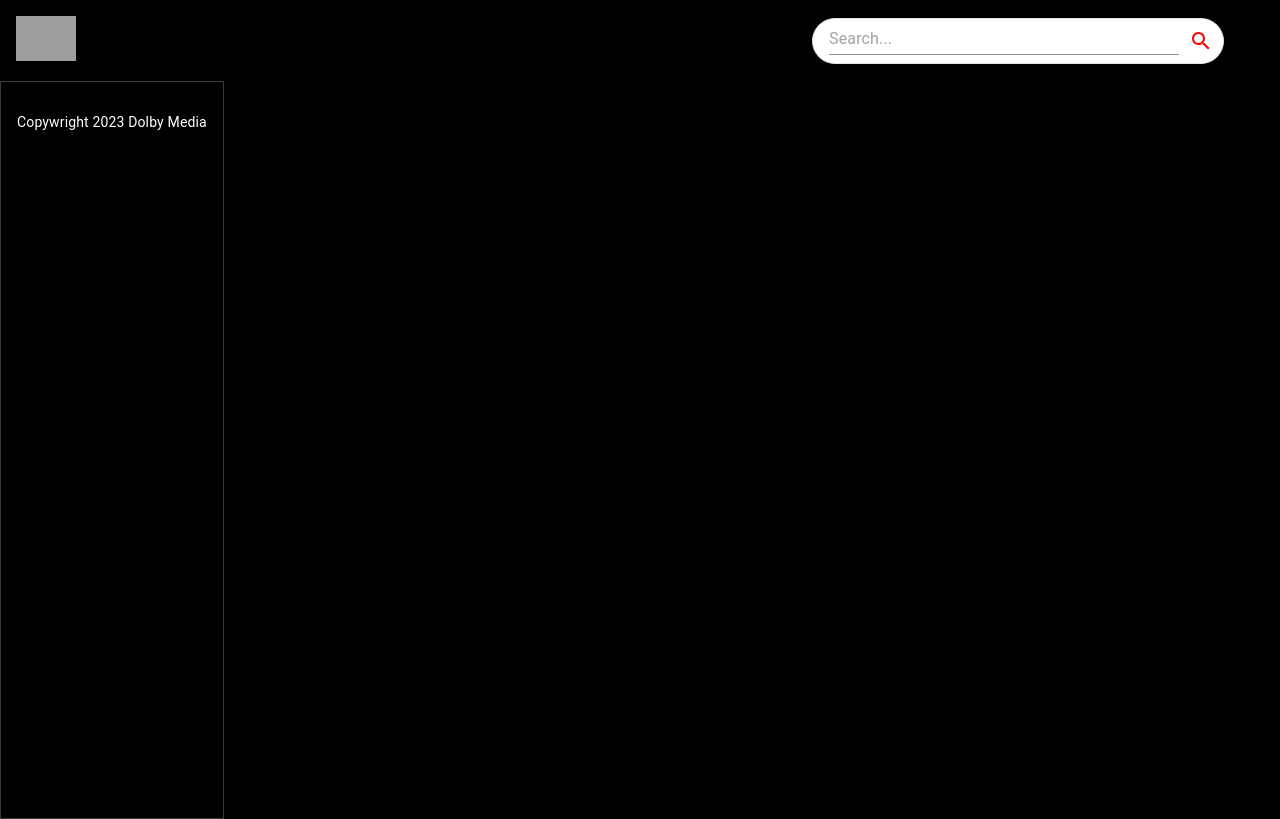
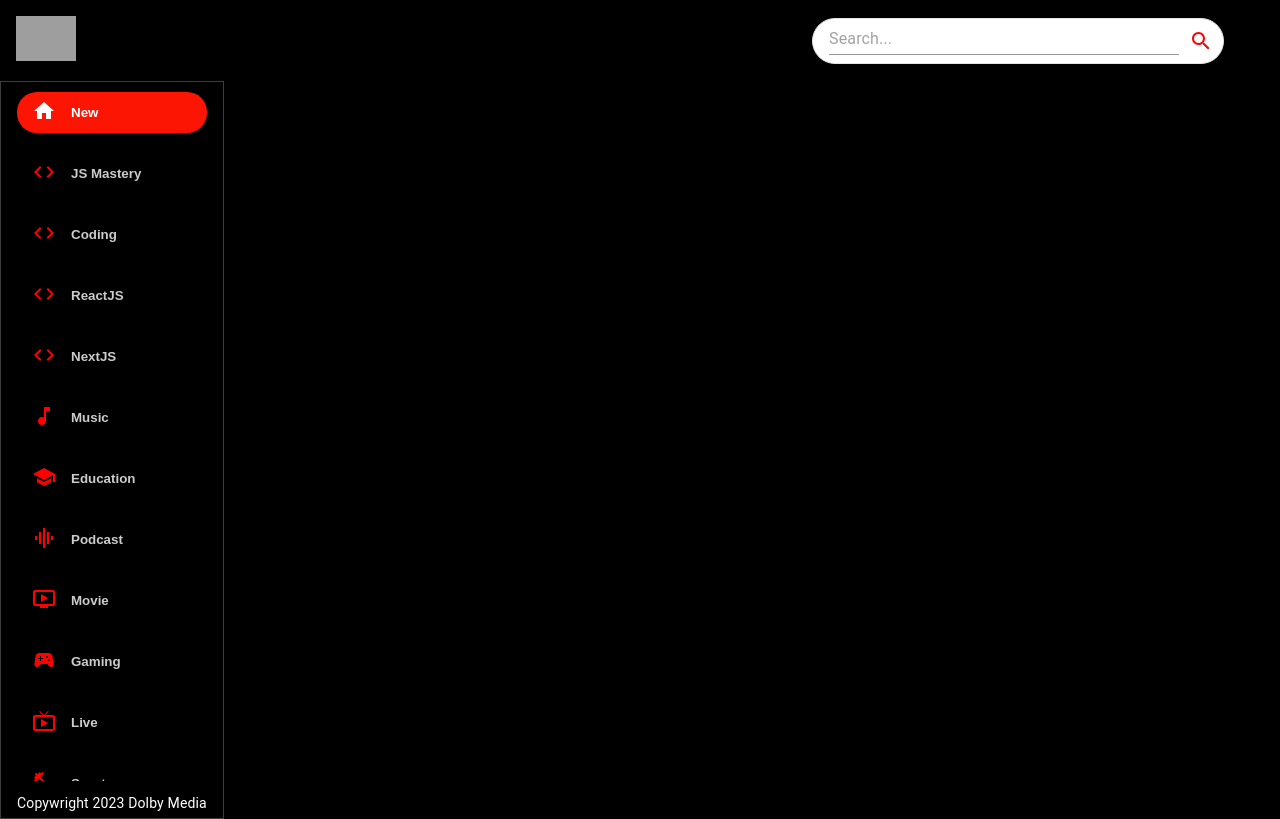
Before and after one commit to ZainAli97/Dolby-Media, a React (Create React App) app: page / in a window 1280 px wide. Built offline with nearby package versions, Linux system fonts and the light colour scheme; grey boxes are pictures that could not be loaded; the HTML template or start-up script is replaced by a standard one.

Commit message:
Feed Completed.

```diff
--- a/src/Components/Feed.jsx
+++ b/src/Components/Feed.jsx
@@ -1,5 +1,6 @@
 import React, { useState, useEffect } from 'react';
 import { Stack, Box, Typography } from "@mui/material";
+import Sidebar from './Sidebar';
 
 const Feed = () => {
     return (
@@ -8,7 +9,7 @@ const Feed = () => {
                 sx={{ flexDirection: { sx: "column", md: "row" } }}>
                 <Box
                     sx={{ height: { sm: "auto", md: "92vh" }, border: "1px solid #3d3d3d", px: { sm: 0, md: 2 } }}>
-                    Sidebar
+                    <Sidebar />
                     <Typography
                         className='copywright'
                         variant='body2'
```
